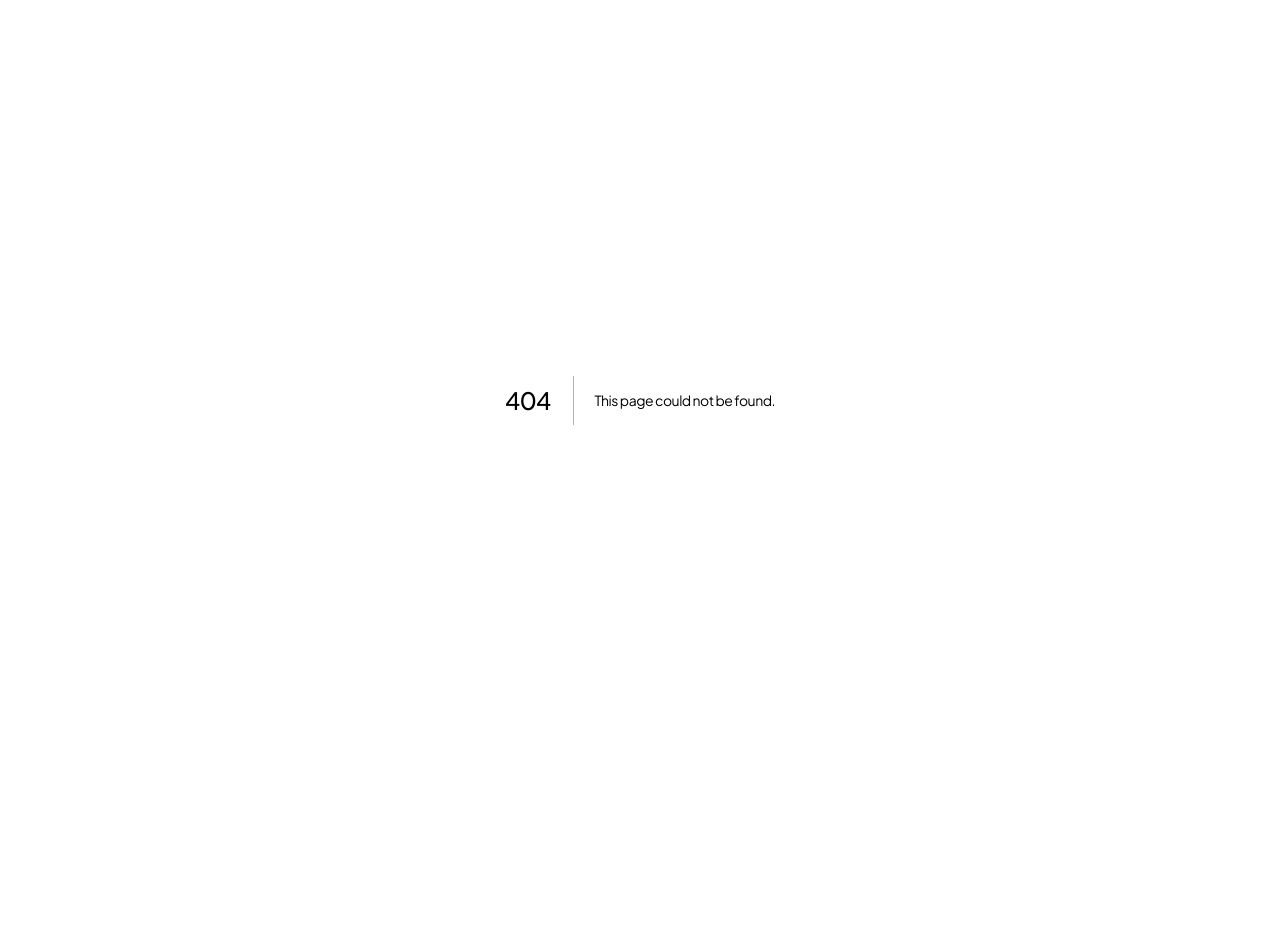
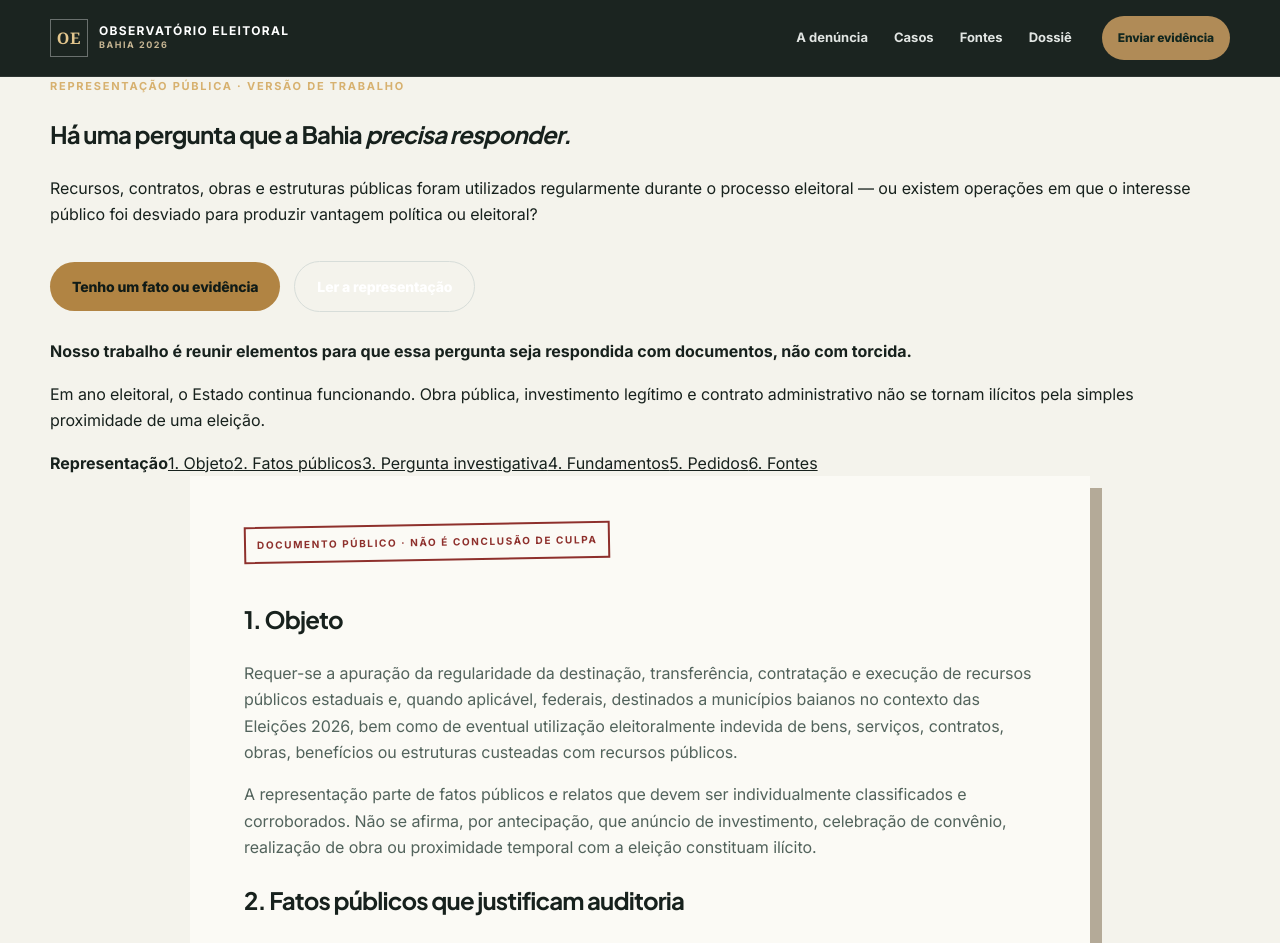
Before and after one commit to davidazevedo/observatorio-eleitoral-ba-2026, a Next.js app: page /denuncia in a window 1280 px wide. Before the commit this address had no page. Shown: the top 943 px of the page. Before the commit the page ends 800 px from the top, so only its background shows below. Built offline with nearby package versions, Linux system fonts and the light colour scheme.

Commit message:
feat: split public complaint from authenticated analytical dossier

```diff
--- /dev/null
+++ b/app/denuncia/page.tsx
@@ -0,0 +1,104 @@
+import Link from 'next/link';
+import { sourceCatalog } from '@/lib/content';
+
+const official = (id: string) => sourceCatalog.find((item) => item.id === id)!;
+
+export const metadata = {
+  title: 'A denúncia | Observatório Eleitoral Bahia 2026',
+  description: 'Representação pública: fatos, pergunta investigativa, fundamentos gerais, fontes e pedidos de apuração.',
+};
+
+export default function ComplaintPage() {
+  return (
+    <main className="complaint-page">
+      <header className="site-header political-header">
+        <div className="container header-inner">
+          <Link className="brand political-brand" href="/">
+            <span className="brand-mark">OE</span>
+            <span className="brand-copy">Observatório Eleitoral<br/><small>Bahia 2026</small></span>
+          </Link>
+          <nav className="nav"><Link href="/denuncia">A denúncia</Link><Link href="/casos">Casos</Link><Link href="/fontes">Fontes</Link><Link href="/dossie">Dossiê</Link></nav>
+          <Link className="button compact political-cta" href="/enviar">Enviar evidência</Link>
+        </div>
+      </header>
+
+      <section className="complaint-hero">
+        <div className="container">
+          <p className="eyebrow light">REPRESENTAÇÃO PÚBLICA · VERSÃO DE TRABALHO</p>
+          <h1>Há uma pergunta que a Bahia <em>precisa responder.</em></h1>
+          <p>Recursos, contratos, obras e estruturas públicas foram utilizados regularmente durante o processo eleitoral — ou existem operações em que o interesse público foi desviado para produzir vantagem política ou eleitoral?</p>
+          <div className="actions"><Link className="button button-gold" href="/enviar">Tenho um fato ou evidência</Link><Link className="button button-outline-light" href="#texto">Ler a representação</Link></div>
+        </div>
+      </section>
+
+      <section className="container complaint-principle">
+        <strong>Nosso trabalho é reunir elementos para que essa pergunta seja respondida com documentos, não com torcida.</strong>
+        <p>Em ano eleitoral, o Estado continua funcionando. Obra pública, investimento legítimo e contrato administrativo não se tornam ilícitos pela simples proximidade de uma eleição.</p>
+      </section>
+
+      <section className="container complaint-document" id="texto">
+        <aside className="complaint-index">
+          <strong>Representação</strong>
+          <a href="#objeto">1. Objeto</a><a href="#fatos">2. Fatos públicos</a><a href="#pergunta">3. Pergunta investigativa</a><a href="#fundamentos">4. Fundamentos</a><a href="#pedidos">5. Pedidos</a><a href="#fontes">6. Fontes</a>
+        </aside>
+        <article className="document-body political-document">
+          <div className="document-stamp">DOCUMENTO PÚBLICO · NÃO É CONCLUSÃO DE CULPA</div>
+
+          <section id="objeto">
+            <h2>1. Objeto</h2>
+            <p>Requer-se a apuração da regularidade da destinação, transferência, contratação e execução de recursos públicos estaduais e, quando aplicável, federais, destinados a municípios baianos no contexto das Eleições 2026, bem como de eventual utilização eleitoralmente indevida de bens, serviços, contratos, obras, benefícios ou estruturas custeadas com recursos públicos.</p>
+            <p>A representação parte de fatos públicos e relatos que devem ser individualmente classificados e corroborados. Não se afirma, por antecipação, que anúncio de investimento, celebração de convênio, realização de obra ou proximidade temporal com a eleição constituam ilícito.</p>
+          </section>
+
+          <section id="fatos">
+            <h2>2. Fatos públicos que justificam auditoria</h2>
+            <div className="complaint-facts">
+              <div><time>11 JUN 2026</time><strong>R$ 1,7 bi</strong><p>Pacote estadual anunciado para cerca de 200 cidades, com convênios, ordens de serviço, licitações e outros atos.</p><a href={official('govba-1700').href} target="_blank" rel="noreferrer">Fonte oficial ↗</a></div>
+              <div><time>03 JUL 2026</time><strong>≈ R$ 6 bi</strong><p>Mais de cem atos anunciados para mais de 160 municípios, imediatamente antes do marco de vedações relevante às transferências analisadas.</p><a href={official('govba-6000').href} target="_blank" rel="noreferrer">Fonte oficial ↗</a></div>
+              <div><time>04 JUL 2026</time><strong>MARCO JURÍDICO</strong><p>Início do recorte de auditoria para transferências voluntárias, ressalvadas as exceções legalmente aplicáveis e documentadas.</p><a href={official('transferegov-21').href} target="_blank" rel="noreferrer">Transferegov ↗</a></div>
+            </div>
+            <p className="legal-warning"><strong>Importante:</strong> o portal não apresenta 4 de julho a 4 de outubro como um período universal aplicável a toda e qualquer conduta eleitoral. Cada operação deve ser vinculada ao fundamento jurídico pertinente.</p>
+          </section>
+
+          <section id="pergunta">
+            <h2>3. O que precisa ser reconstruído</h2>
+            <p>Queremos reconstruir operação por operação: quando o dinheiro foi liberado, para qual município, por qual instrumento, quem foi contratado, quanto recebeu, o que foi efetivamente executado e se existe algum nexo documentável com finalidade eleitoral.</p>
+            <div className="public-chain"><span>Anunciar</span><b>≠</b><span>transferir</span><b>≠</b><span>pagar</span><b>≠</b><span>executar</span><b>≠</b><span>agir com finalidade eleitoral</span></div>
+          </section>
+
+          <section id="fundamentos">
+            <h2>4. Enquadramentos a serem examinados</h2>
+            <p>Conforme os fatos efetivamente corroborados, podem ser pertinentes as regras de condutas vedadas a agentes públicos, captação ilícita de sufrágio, abuso de poder político ou econômico e normas administrativas, orçamentárias e penais próprias de contratos e execução da despesa. Os regimes jurídicos não devem ser confundidos.</p>
+            <p><a href={official('tse-lei-eleicoes').href} target="_blank" rel="noreferrer">Lei das Eleições — TSE ↗</a> · <a href={official('tse-lc64').href} target="_blank" rel="noreferrer">LC nº 64/1990 — TSE ↗</a></p>
+          </section>
+
+          <section id="pedidos">
+            <h2>5. Providências pretendidas</h2>
+            <ol className="number-list">
+              <li>Auditar transferências, pagamentos e desbloqueios dentro do recorte relevante.</li>
+              <li>Identificar, operação por operação, a exceção legal eventualmente invocada e a documentação que a sustenta.</li>
+              <li>Obter processos, contratos, medições, cronogramas, ordens bancárias e registros físicos não acessíveis ao cidadão.</li>
+              <li>Cruzar fornecedores e dados eleitorais apenas quando houver pertinência documental.</li>
+              <li>Encaminhar fatos a cada órgão competente sem misturar regimes jurídicos distintos.</li>
+            </ol>
+          </section>
+
+          <section id="fontes">
+            <h2>6. Fontes e transparência</h2>
+            <p>O projeto privilegia fontes primárias e mantém um catálogo público para que qualquer pessoa possa refazer a consulta.</p>
+            <div className="inline-actions"><Link className="button secondary" href="/fontes">Abrir catálogo de fontes</Link><Link className="button" href="/dossie">Ver resumo do dossiê</Link></div>
+          </section>
+        </article>
+      </section>
+
+      <section className="container complaint-cta">
+        <p className="eyebrow">A VERDADE PRECISA DE QUEM DECIDA NÃO SE CALAR</p>
+        <h2>Se você possui um fato ou evidência, mostre onde devemos olhar.</h2>
+        <p>Não precisamos de boatos. Precisamos de fatos verificáveis, contexto e material que permita reconstruir o que aconteceu.</p>
+        <Link className="button button-gold large" href="/enviar">Enviar uma evidência</Link>
+      </section>
+
+      <footer className="political-footer"><div className="container footer-top"><div><strong>Observatório Eleitoral Bahia 2026</strong><p>Representação pública sujeita a atualização, correção e contraditório.</p></div><div className="footer-signature"><span>Idealização e coordenação</span><strong>David Pereira de Azevedo</strong></div><p><Link href="/casos">Casos</Link> · <Link href="/fontes">Fontes</Link> · <Link href="/privacidade">Privacidade</Link></p></div></footer>
+    </main>
+  );
+}
```
